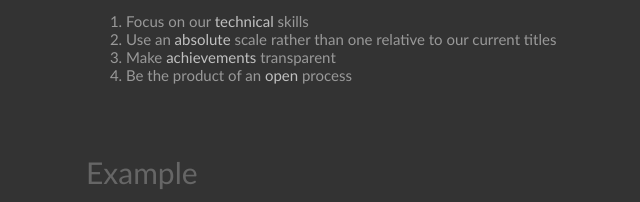
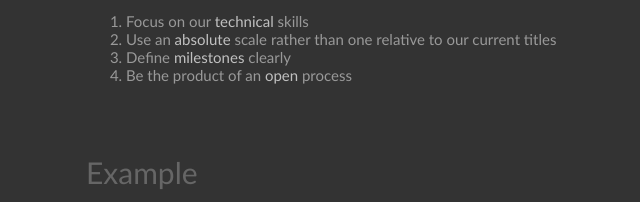
Before and after one commit to cph/skills, a plain HTML site: page index.html in a window 1280 px wide. Shown: the part 274-476 px from the top of the page, 284-924 px from the left. Drawn offline with Linux system fonts and the light colour scheme.

Commit message:
[skip] Reword the goal about achievements (1m)

```diff
--- a/index.html
+++ b/index.html
@@ -194,7 +194,7 @@
         <ol>
           <li> Focus on our <em>technical</em> skills </li>
           <li> Use an <em>absolute</em> scale rather than one relative to our current titles </li>
-          <li> Make <em>achievements</em> transparent </li>
+          <li> Define <em>milestones</em> clearly </li>
           <li> Be the product of an <em>open</em> process </li>
         </ol>
 
```
